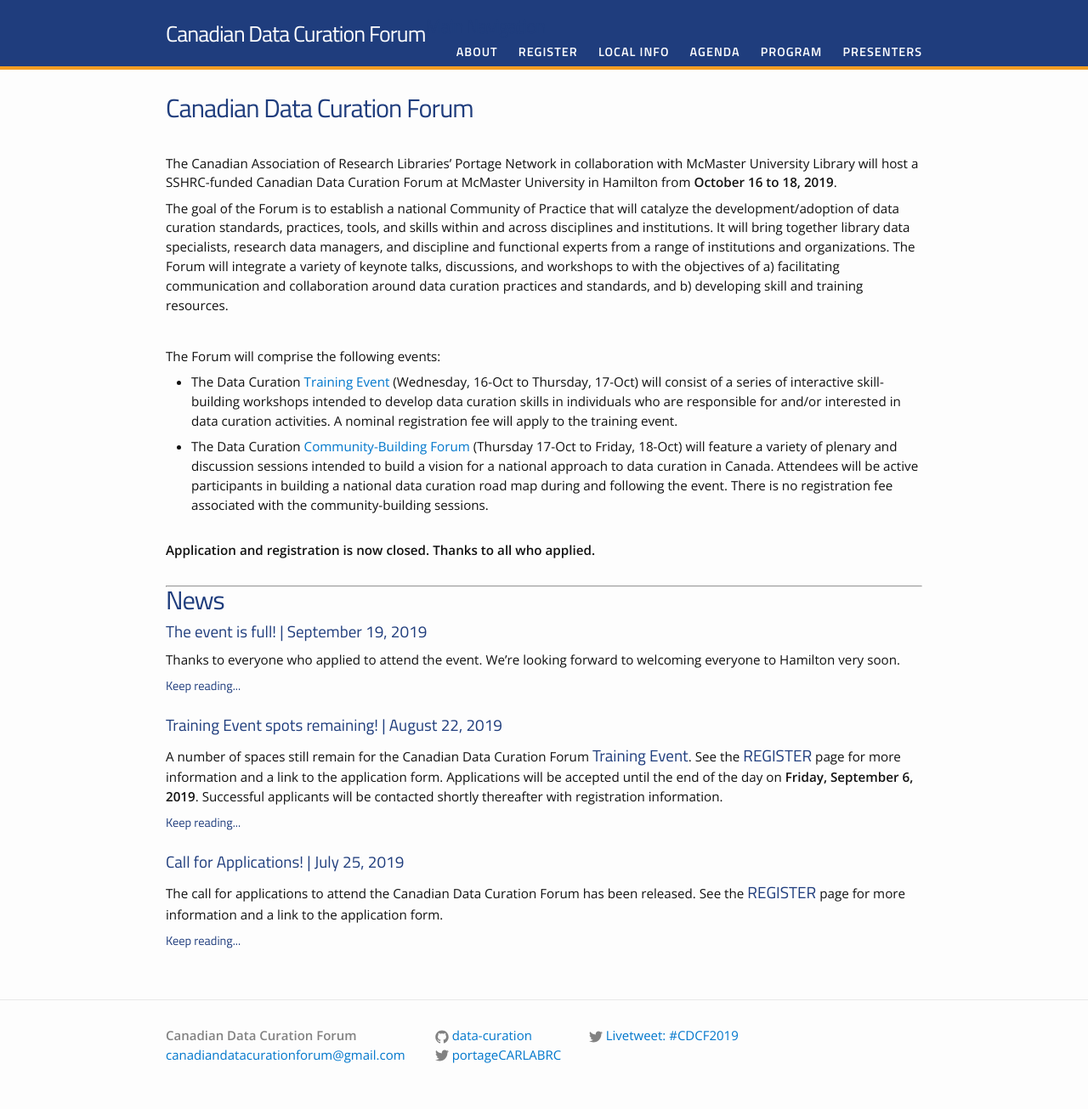
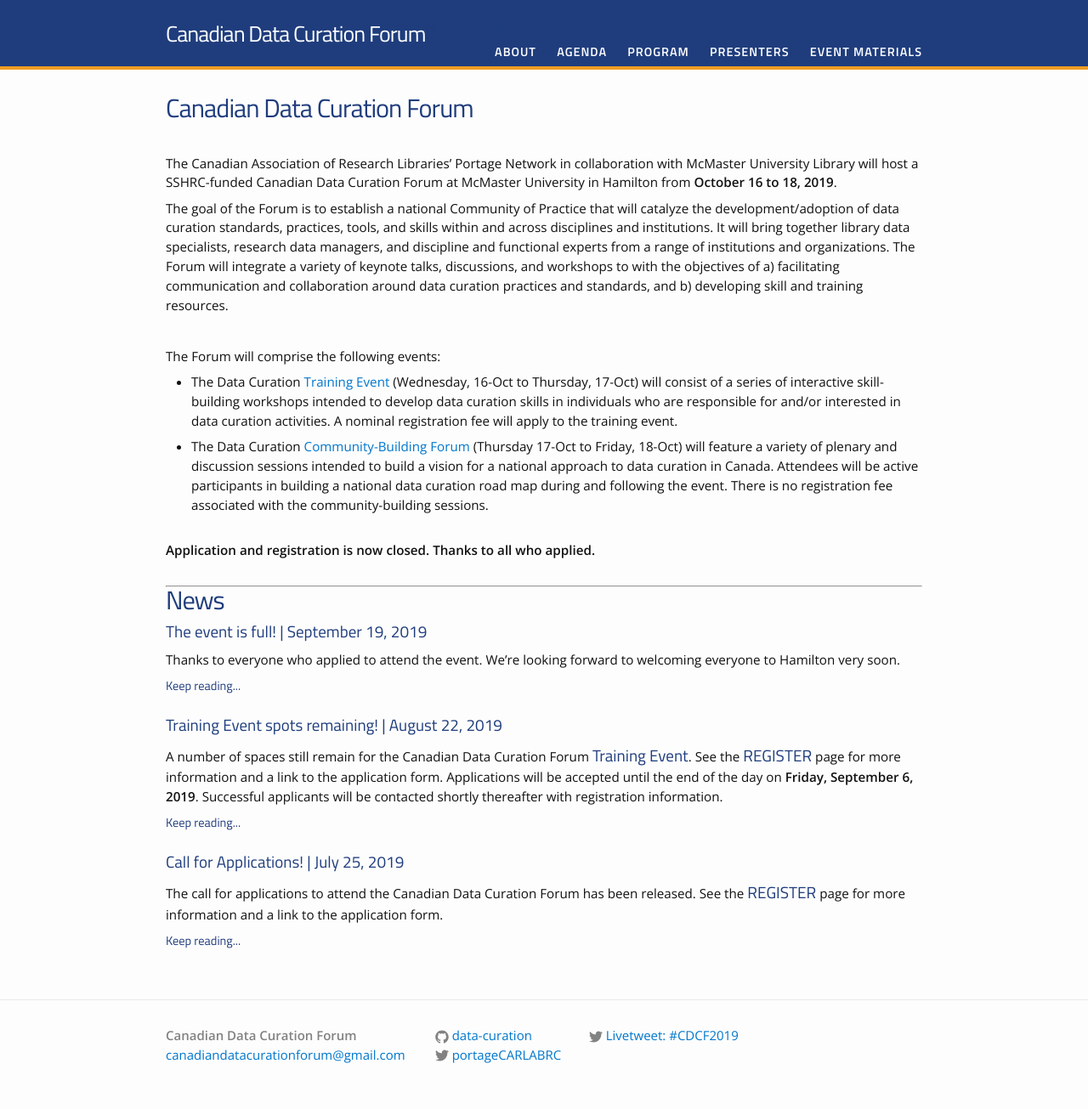
Before and after one commit to data-curation/data-curation.github.io, a Jekyll site: the page built from index.md, in a window 1280 px wide. Shown: the whole page at 85% size. Built offline with Jekyll 4.4.1, drawn with Linux system fonts in a browser that asks for light colours.

Commit message:
Update menu.yml

```diff
--- a/_data/menu.yml
+++ b/_data/menu.yml
@@ -1,11 +1,5 @@
 - title: "About"
   href: "/about/"
-
-- title: "Register"
-  href: "/register/"
-
-- title: "Local Info"
-  href: "/local/"
 
 - title: "Agenda"
   href: "/agenda/"
@@ -15,3 +9,6 @@
 
 - title: "Presenters"
   href: "/presenters/"
+
+- title: "Event Materials"
+  href: "/materials/"
```
